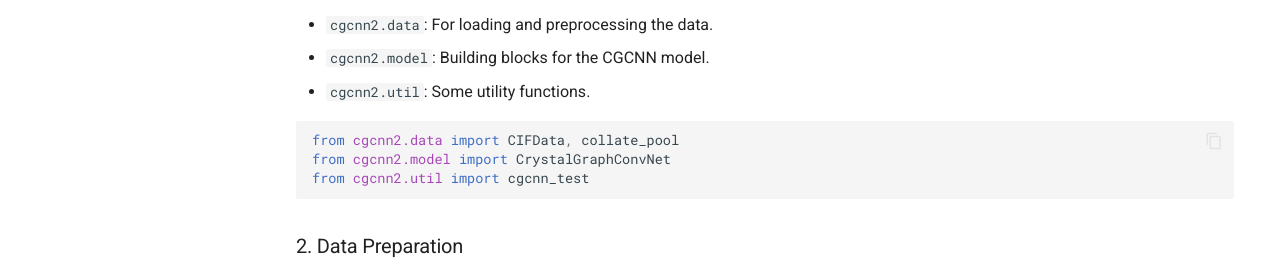
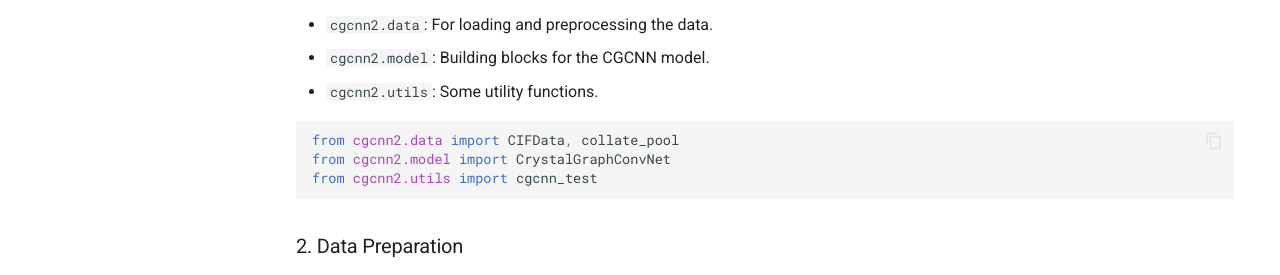
Before and after one commit to jcwang587/cgcnn2, an MkDocs documentation site: the page built from docs/3_usage.md, in a window 1280 px wide and 900 px high. Shown: the part 412-687 px from the top of the window. Built offline with MkDocs 1.6.1 and Material for MkDocs 9.7.7, drawn with Linux system fonts in a browser that asks for light colours; comment, search, counter and statistics services are not loaded.

Commit message:
fix doc import

````diff
--- a/docs/3_usage.md
+++ b/docs/3_usage.md
@@ -10,12 +10,12 @@ There are three main modules available in the package:
 
 - `cgcnn2.data`: For loading and preprocessing the data.
 - `cgcnn2.model`: Building blocks for the CGCNN model.
-- `cgcnn2.util`: Some utility functions.
+- `cgcnn2.utils`: Some utility functions.
 
 ```python
 from cgcnn2.data import CIFData, collate_pool
 from cgcnn2.model import CrystalGraphConvNet
-from cgcnn2.util import cgcnn_test
+from cgcnn2.utils import cgcnn_test
 ```
 
 ### 2. Data Preparation
````
